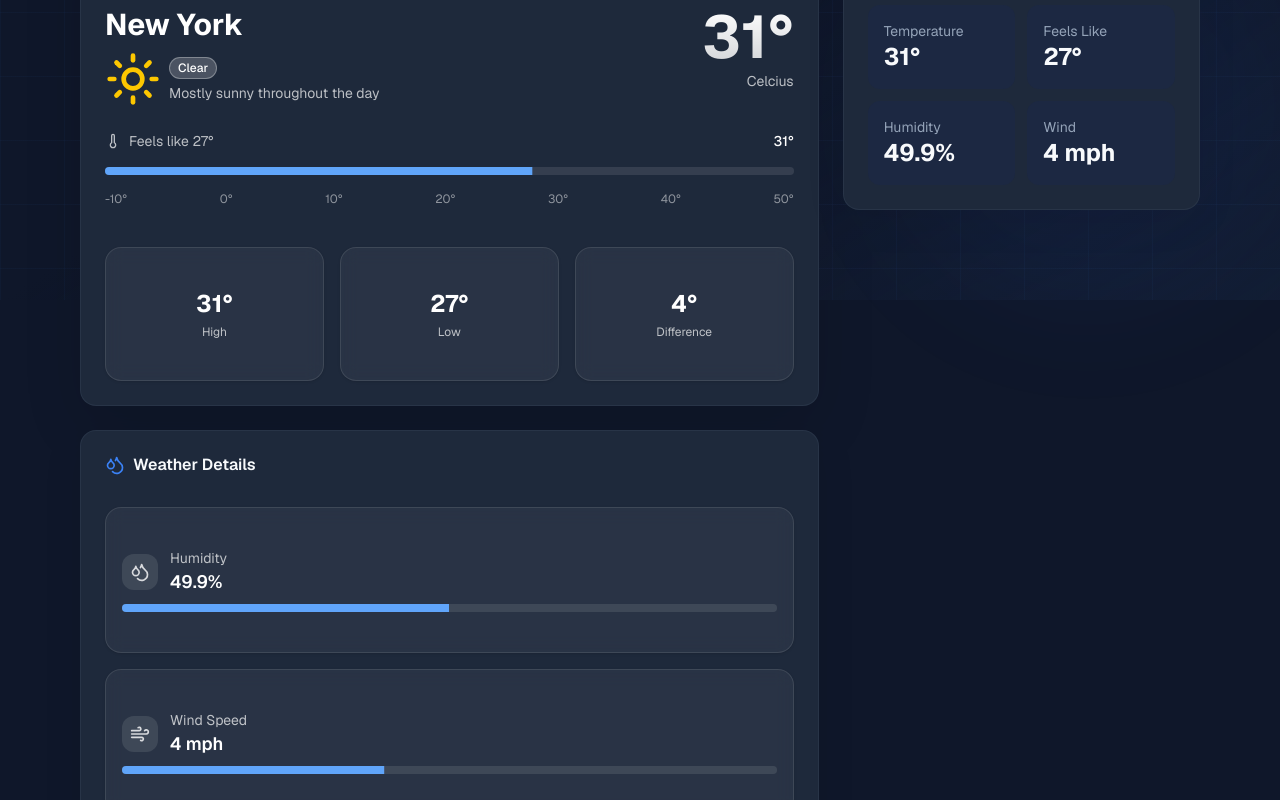
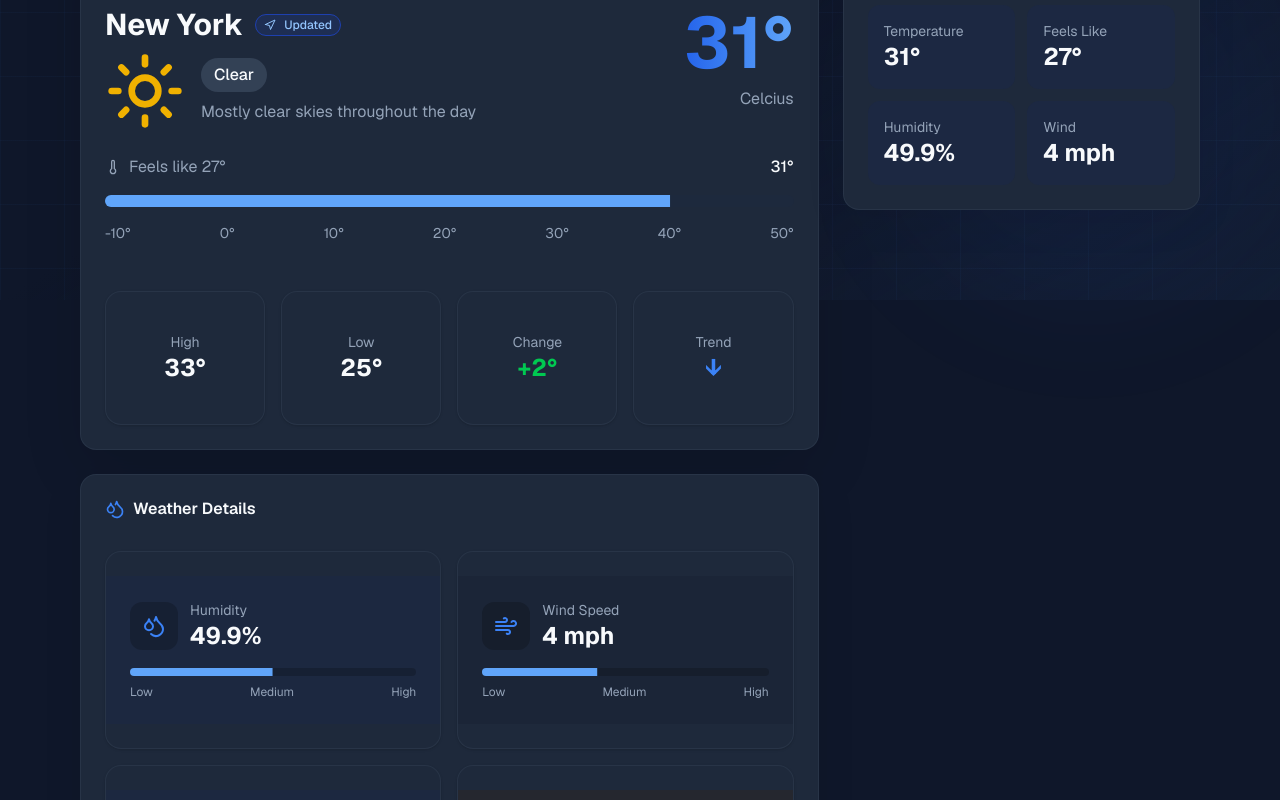
Before and after one commit to libranetx/weather-forcast, a Next.js app: page / in a window 1280 px wide. Shown: the part 500-1300 px from the top of the page. Built offline with nearby package versions, Linux system fonts and the light colour scheme.

Commit message:
update current weather componetnte and weather detail

```diff
--- a/components/CurrentWeather.tsx
+++ b/components/CurrentWeather.tsx
@@ -1,7 +1,7 @@
 import { Card, CardContent } from "@/components/ui/card"
 import { Badge } from "@/components/ui/badge"
 import { Progress } from "@/components/ui/progress"
-import { Cloud, Sun, CloudSnow, CloudRain, CloudDrizzle, Wind, Thermometer } from 'lucide-react'
+import { Cloud, Sun, CloudSnow, CloudRain, CloudDrizzle, Wind, Thermometer, Navigation } from 'lucide-react'
 
 interface CurrentWeatherProps {
   city: string
@@ -11,21 +11,21 @@ interface CurrentWeatherProps {
 }
 
 const getWeatherIcon = (condition: string) => {
-  const iconClass = "h-14 w-14"
+  const iconClass = "h-20 w-20"
 
   switch (condition.toLowerCase()) {
     case 'clear':
-      return <Sun className={`${iconClass} text-yellow-400`} />
+      return <Sun className={`${iconClass} text-yellow-500`} />
     case 'clouds':
-      return <Cloud className={`${iconClass} text-gray-300`} />
+      return <Cloud className={`${iconClass} text-slate-400`} />
     case 'rain':
-      return <CloudRain className={`${iconClass} text-blue-400`} />
+      return <CloudRain className={`${iconClass} text-blue-500`} />
     case 'snow':
-      return <CloudSnow className={`${iconClass} text-blue-200`} />
+      return <CloudSnow className={`${iconClass} text-blue-300`} />
     case 'drizzle':
-      return <CloudDrizzle className={`${iconClass} text-blue-300`} />
+      return <CloudDrizzle className={`${iconClass} text-blue-400`} />
     default:
-      return <Wind className={`${iconClass} text-white/70`} />
+      return <Wind className={`${iconClass} text-slate-400`} />
   }
 }
 
@@ -35,47 +35,53 @@ export default function CurrentWeather({
   temperature,
   feelsLike
 }: CurrentWeatherProps) {
-  const tempPercentage = Math.min(100, (temperature / 50) * 100)
+  const tempPercentage = Math.min(100, ((temperature + 10) / 50) * 100)
 
   return (
     <div className="space-y-6">
       <div className="flex items-start justify-between">
         <div>
-          <h2 className="text-3xl font-bold text-white">{city}</h2>
-          <div className="flex items-center gap-2 mt-2">
+          <div className="flex items-center gap-3 mb-2">
+            <h2 className="text-3xl font-bold">{city}</h2>
+            <Badge className="bg-blue-100 dark:bg-blue-900/30 text-blue-700 dark:text-blue-300 border-blue-200 dark:border-blue-800">
+              <Navigation className="w-3 h-3 mr-1" />
+              Updated
+            </Badge>
+          </div>
+          <div className="flex items-center gap-4">
             {getWeatherIcon(condition)}
             <div>
-              <Badge className="bg-white/20 text-white border-white/30">
+              <Badge variant="secondary" className="text-base px-3 py-1">
                 {condition}
               </Badge>
-              <p className="text-sm text-white/70 mt-1">Mostly sunny throughout the day</p>
+              <p className="text-muted-foreground mt-2">Mostly clear skies throughout the day</p>
             </div>
           </div>
         </div>
 
         <div className="text-right">
-          <div className="text-6xl font-bold bg-linear-to-b from-white to-white/80 bg-clip-text text-transparent">
+          <div className="text-7xl font-bold text-gradient-blue">
             {temperature}°
           </div>
-          <p className="text-sm text-white/70 mt-1">Celcius</p>
+          <p className="text-muted-foreground mt-2">Celcius</p>
         </div>
       </div>
 
       <div className="space-y-4">
         <div className="flex items-center justify-between">
           <div className="flex items-center gap-2">
-            <Thermometer className="h-4 w-4 text-white/70" />
-            <span className="text-sm text-white/70">Feels like {feelsLike}°</span>
+            <Thermometer className="h-4 w-4 text-muted-foreground" />
+            <span className="text-muted-foreground">Feels like {feelsLike}°</span>
           </div>
-          <span className="text-sm font-medium text-white">{temperature}°</span>
+          <span className="font-medium">{temperature}°</span>
         </div>
 
         <Progress
           value={tempPercentage}
-          className="h-2 bg-white/10 [&>div]:bg-linear-to-r from-blue-400 to-purple-500"
+          className="h-3 bg-slate-100 dark:bg-slate-800 [&>div]:bg-gradient-to-r from-blue-500 to-blue-700"
         />
 
-        <div className="flex justify-between text-xs text-white/50">
+        <div className="flex justify-between text-sm text-muted-foreground">
           <span>-10°</span>
           <span>0°</span>
           <span>10°</span>
@@ -86,23 +92,29 @@ export default function CurrentWeather({
         </div>
       </div>
 
-      <div className="grid grid-cols-3 gap-4 pt-4">
-        <Card className="bg-white/5 backdrop-blur-sm border-white/10 text-center">
-          <CardContent className="p-4">
-            <div className="text-2xl font-bold text-white">{temperature}°</div>
-            <p className="text-xs text-white/70 mt-1">High</p>
+      <div className="grid grid-cols-4 gap-4 pt-6">
+        <Card className="border-border/50">
+          <CardContent className="p-4 text-center">
+            <p className="text-sm text-muted-foreground">High</p>
+            <p className="text-2xl font-bold">{temperature + 2}°</p>
           </CardContent>
         </Card>
-        <Card className="bg-white/5 backdrop-blur-sm border-white/10 text-center">
-          <CardContent className="p-4">
-            <div className="text-2xl font-bold text-white">{feelsLike}°</div>
-            <p className="text-xs text-white/70 mt-1">Low</p>
+        <Card className="border-border/50">
+          <CardContent className="p-4 text-center">
+            <p className="text-sm text-muted-foreground">Low</p>
+            <p className="text-2xl font-bold">{feelsLike - 2}°</p>
           </CardContent>
         </Card>
-        <Card className="bg-white/5 backdrop-blur-sm border-white/10 text-center">
-          <CardContent className="p-4">
-            <div className="text-2xl font-bold text-white">{Math.abs(temperature - feelsLike)}°</div>
-            <p className="text-xs text-white/70 mt-1">Difference</p>
+        <Card className="border-border/50">
+          <CardContent className="p-4 text-center">
+            <p className="text-sm text-muted-foreground">Change</p>
+            <p className="text-2xl font-bold text-green-500">+2°</p>
+          </CardContent>
+        </Card>
+        <Card className="border-border/50">
+          <CardContent className="p-4 text-center">
+            <p className="text-sm text-muted-foreground">Trend</p>
+            <p className="text-2xl font-bold text-blue-500">↓</p>
           </CardContent>
         </Card>
       </div>
--- a/components/WeatherDetails.tsx
+++ b/components/WeatherDetails.tsx
@@ -16,10 +16,10 @@ export default function WeatherDetails({
   uvIndex
 }: WeatherDetailsProps) {
   const getUvLevel = (index: number) => {
-    if (index <= 2) return { label: 'Low', color: 'text-green-400' }
-    if (index <= 5) return { label: 'Moderate', color: 'text-yellow-400' }
-    if (index <= 7) return { label: 'High', color: 'text-orange-400' }
-    return { label: 'Very High', color: 'text-red-400' }
+    if (index <= 2) return { label: 'Low', color: 'text-green-500' }
+    if (index <= 5) return { label: 'Moderate', color: 'text-yellow-500' }
+    if (index <= 7) return { label: 'High', color: 'text-orange-500' }
+    return { label: 'Very High', color: 'text-red-500' }
   }
 
   const uvLevel = getUvLevel(uvIndex)
@@ -30,58 +30,70 @@ export default function WeatherDetails({
       label: 'Humidity',
       value: `${humidity}%`,
       progress: humidity,
-      color: 'from-blue-400 to-cyan-400'
+      color: 'from-blue-400 to-blue-600',
+      bg: 'bg-blue-50 dark:bg-blue-950/20'
     },
     {
       icon: Wind,
       label: 'Wind Speed',
       value: `${windSpeed} mph`,
       progress: Math.min(100, windSpeed * 10),
-      color: 'from-gray-400 to-gray-300'
+      color: 'from-slate-400 to-slate-600',
+      bg: 'bg-slate-50 dark:bg-slate-900/20'
     },
     {
       icon: Eye,
       label: 'Visibility',
       value: `${visibility} mi`,
       progress: Math.min(100, visibility * 10),
-      color: 'from-purple-400 to-pink-400'
+      color: 'from-blue-300 to-blue-500',
+      bg: 'bg-blue-50 dark:bg-blue-950/20'
     },
     {
       icon: Sun,
       label: 'UV Index',
       value: `${uvIndex} (${uvLevel.label})`,
       progress: Math.min(100, uvIndex * 20),
-      color: uvLevel.color.includes('green') ? 'from-green-400 to-emerald-400' :
-             uvLevel.color.includes('yellow') ? 'from-yellow-400 to-amber-400' :
-             uvLevel.color.includes('orange') ? 'from-orange-400 to-red-400' :
-             'from-red-400 to-rose-400'
+      color: uvLevel.label === 'Low' ? 'from-green-400 to-green-600' :
+             uvLevel.label === 'Moderate' ? 'from-yellow-400 to-yellow-600' :
+             uvLevel.label === 'High' ? 'from-orange-400 to-orange-600' :
+             'from-red-400 to-red-600',
+      bg: uvLevel.label === 'Low' ? 'bg-green-50 dark:bg-green-950/20' :
+          uvLevel.label === 'Moderate' ? 'bg-yellow-50 dark:bg-yellow-950/20' :
+          uvLevel.label === 'High' ? 'bg-orange-50 dark:bg-orange-950/20' :
+          'bg-red-50 dark:bg-red-950/20'
     }
   ]
 
   return (
-    <div className="space-y-4">
+    <div className="grid grid-cols-1 md:grid-cols-2 gap-4">
       {details.map((detail, index) => (
-        <Card key={index} className="bg-white/5 backdrop-blur-sm border-white/10">
-          <CardContent className="p-4">
-            <div className="flex items-center justify-between mb-2">
+        <Card key={index} className="border-border/50">
+          <CardContent className={`p-6 ${detail.bg}`}>
+            <div className="flex items-center justify-between mb-4">
               <div className="flex items-center gap-3">
-                <div className="p-2 rounded-lg bg-white/10">
-                  <detail.icon className="h-5 w-5 text-white/80" />
+                <div className="p-3 rounded-lg bg-white dark:bg-black/20">
+                  <detail.icon className="h-6 w-6 text-blue-500" />
                 </div>
                 <div>
-                  <p className="text-sm text-white/70">{detail.label}</p>
-                  <p className="text-lg font-semibold text-white">{detail.value}</p>
+                  <p className="text-sm text-muted-foreground">{detail.label}</p>
+                  <p className="text-2xl font-bold">{detail.value}</p>
                 </div>
               </div>
             </div>
             <Progress
               value={detail.progress}
-              className="h-2 bg-white/10 [&>div]:bg-linear-to-r"
+              className="h-2 bg-white/50 dark:bg-black/20 [&>div]:bg-gradient-to-r"
               style={{
                 ['--tw-gradient-from' as string]: detail.color.split(' ')[0].replace('from-', ''),
                 ['--tw-gradient-to' as string]: detail.color.split(' ')[1].replace('to-', '')
               } as React.CSSProperties}
             />
+            <div className="flex justify-between text-xs text-muted-foreground mt-2">
+              <span>Low</span>
+              <span>Medium</span>
+              <span>High</span>
+            </div>
           </CardContent>
         </Card>
       ))}
```
